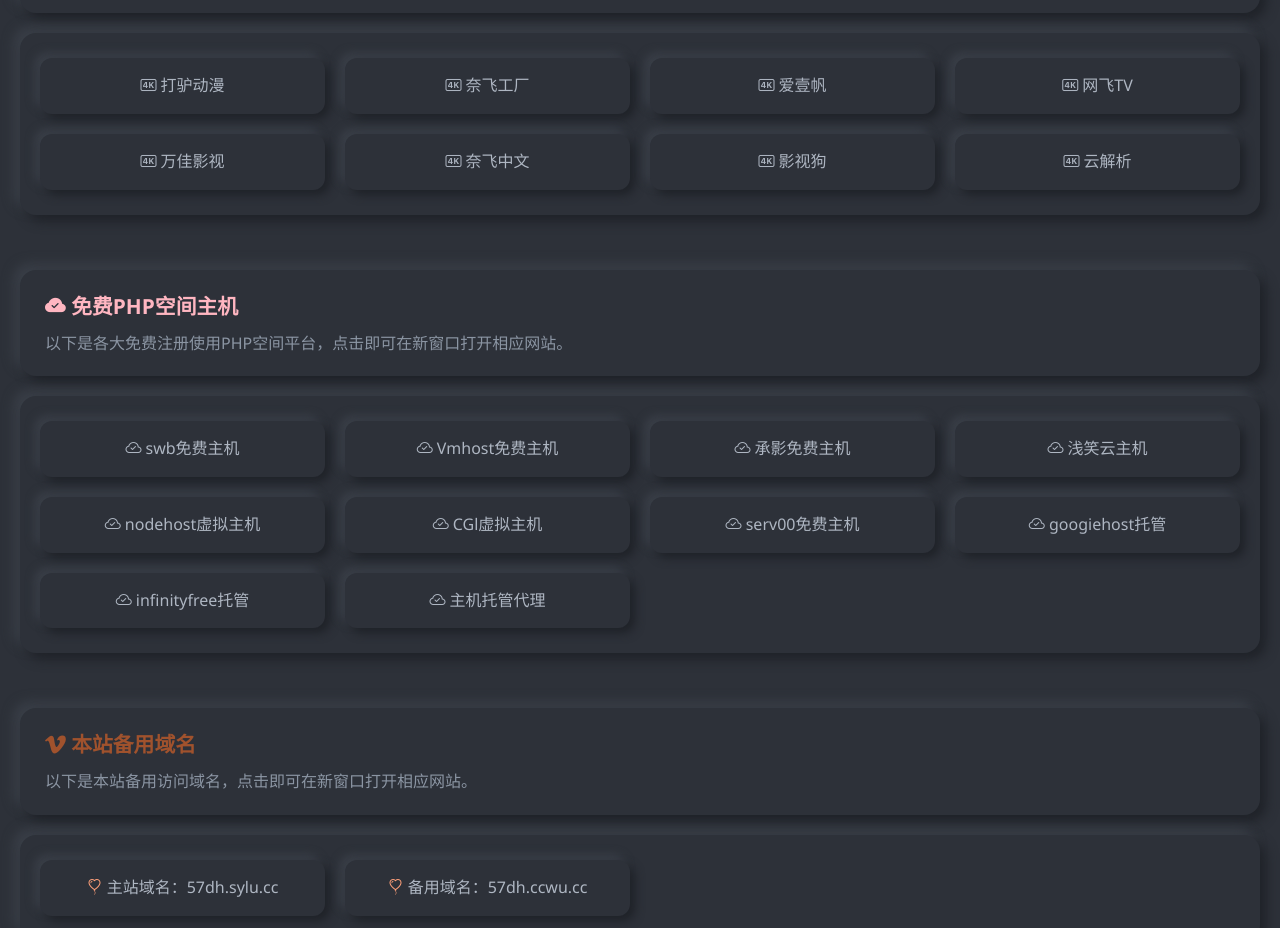
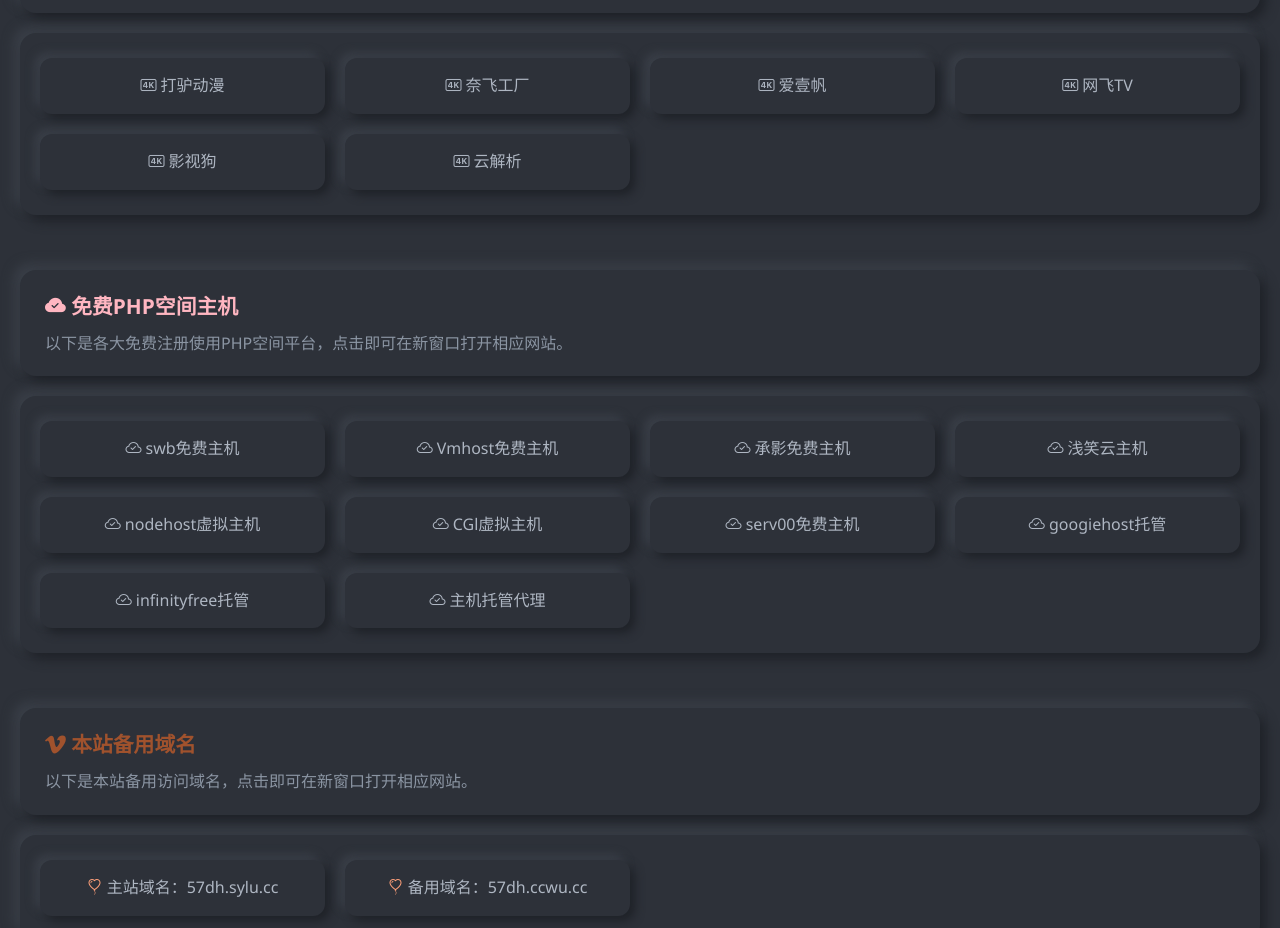
Before and after one commit to xue-9587/57dh, a plain HTML site: page index.html in a window 1280 px wide. Shown: the part 2018-2946 px from the top of the page. Drawn offline with nearby package versions, Linux system fonts and the light colour scheme.

Commit message:
Update index.html

```diff
--- a/index.html
+++ b/index.html
@@ -625,8 +625,6 @@
                 <a href="https://www.netflixgc.com/" target="_blank" class="url-button"><i class="bi bi-badge-4k"></i> 奈飞工厂</a>
                 <a href="https://www.ayfox.com/" target="_blank" class="url-button"><i class="bi bi-badge-4k"></i> 爱壹帆</a>
                 <a href="https://www.wangfei.tv/" target="_blank" class="url-button"><i class="bi bi-badge-4k"></i> 网飞TV</a>
-                <a href="https://www.wjys.cc/" target="_blank" class="url-button"><i class="bi bi-badge-4k"></i> 万佳影视</a>
-                <a href="https://www.naifei2.org/" target="_blank" class="url-button"><i class="bi bi-badge-4k"></i> 奈飞中文</a>
                 <a href="https://www.yingshi.dog/" target="_blank" class="url-button"><i class="bi bi-badge-4k"></i> 影视狗</a>
                 <a href="https://www.jiexila.com/?url=" target="_blank" class="url-button"><i class="bi bi-badge-4k"></i> 云解析</a>
             </div>
```
